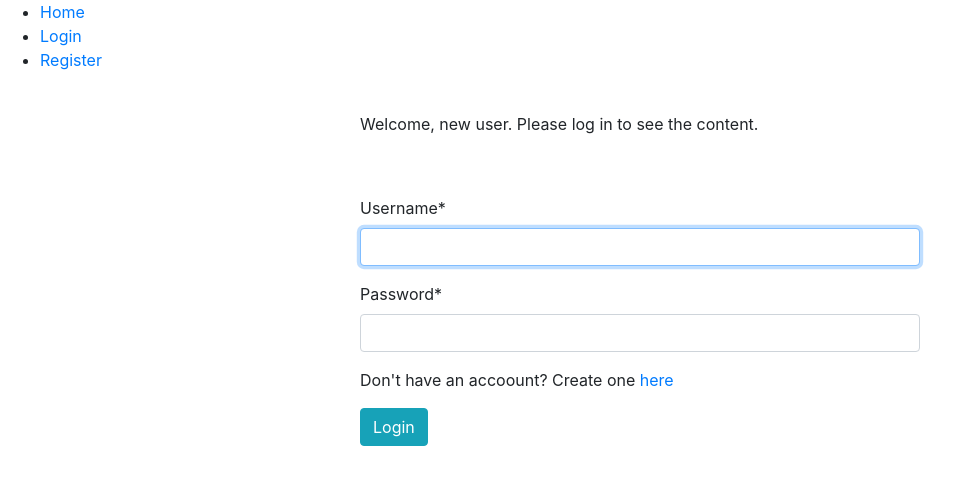
After one commit to SigisM/todoapp, a Django app: page /login/ in a window 1280 px wide. The commit adds this page. Shown: the top 485 px of the page, without its empty margins (0-964 px from the left). Run offline with Django 3.2, Linux system fonts and the light colour scheme; some libraries are stand-ins or nearby versions.

```diff
--- a/todo_app/todo_app/settings.py
+++ b/todo_app/todo_app/settings.py
@@ -39,6 +39,7 @@ INSTALLED_APPS = [
     'django.contrib.staticfiles',
     'todo_items',
     'shopping_items',
+    'crispy_forms',
 ]
 
 MIDDLEWARE = [
@@ -52,6 +53,11 @@ MIDDLEWARE = [
 ]
 
 ROOT_URLCONF = 'todo_app.urls'
+
+LOGIN_REDIRECT_URL = '/'
+LOGOUT_REDIRECT_URL = "/"
+
+CRISPY_TEMPLATE_PACK="bootstrap4"
 
 TEMPLATES = [
     {
--- a/todo_app/todo_app/urls.py
+++ b/todo_app/todo_app/urls.py
@@ -15,8 +15,12 @@ Including another URLconf
 """
 from django.contrib import admin
 from django.urls import path, include
+from django.contrib.auth import views as auth_views
 
 urlpatterns = [
     path('admin/', admin.site.urls),
+    path('accounts/', include('django.contrib.auth.urls')),
+    path('login/', auth_views.LoginView.as_view(template_name='registration/login.html'), name='login'),
+    path('logout/', auth_views.LogoutView.as_view(template_name='registration/logout.html'), name='logout'),
     path('', include('todo_items.urls'))
 ]
--- /dev/null
+++ b/todo_app/todo_items/templates/base.html
@@ -0,0 +1,105 @@
+{% load static %}
+
+<!DOCTYPE html>
+<html lang="en">
+<head>
+    <link rel="stylesheet" href="https://stackpath.bootstrapcdn.com/bootstrap/4.5.0/css/bootstrap.min.css"
+    integrity="sha384-9aIt2nRpC12Uk9gS9baDl411NQApFmC26EwAOH8WgZl5MYYxFfc+NcPb1dKGj7Sk" crossorigin="anonymous">
+    <meta charset="UTF-8">
+    <title>{% block title %}To Do & Shop smart{% endblock %}</title>
+    <script src="https://kit.fontawesome.com/acabd4fa32.js" crossorigin="anonymous"></script>
+    <style>
+
+        .todo_list{
+            width: 600px;
+            margin: 20px auto;
+            padding: 20px;
+            border-radius: 3px;
+        }
+
+        .register_list{
+            width: 600px;
+            margin: 20px auto;
+            padding: 20px;
+            border-spacing: 5px;
+        }
+
+        .todo_rows {
+            background-color: lightsteelblue;
+            margin: 10px auto;
+            height: 30px;
+            width: 600px;
+        }
+
+        .time {
+            text-decoration: none;
+            margin-right: 10px;
+            vertical-align: middle;
+            float: right;
+        }
+        .far {
+            color: black;
+            float: right;
+            padding-right: 10px;
+            vertical-align: middle;
+            line-height: 30px;
+        }
+
+        .checked {
+            color: red;
+            text-decoration: line-through;
+            margin-left: 10px;
+            vertical-align: middle;
+        }
+
+        .unchecked {
+            color: blue;
+            text-decoration: none;
+            margin-left: 10px;
+            vertical-align: middle;
+        }
+
+    </style>
+</head>
+<body>
+
+    <div id="sidebar">
+        {% block sidebar %}
+        {% if user.is_authenticated %}
+        <ul>
+            <li><a href="/">Home</a></li>
+            <li><a href="/login">Login</a></li>
+            <li><a href="/logout">Logout</a></li>
+            <li><a href="/register">Register</a></li>
+
+        </ul>
+        {% elif user.is_anonymous %}
+        <ul>
+            <li><a href="/">Home</a></li>
+            <li><a href="/login">Login</a></li>
+            <li><a href="/register">Register</a></li>
+
+        </ul>
+        {% endif %}
+        {% endblock %}
+    </div>
+
+    {% if user.is_authenticated %}
+    <p class="register_list">Welcome, {{ user.username }}. Thanks for logging in.</p>
+    {% else %}
+    <p class="register_list">Welcome, new user. Please log in to see the content.</p>
+    {% endif %}
+
+    {% if user.is_anonymous %}
+    {% block login %}
+    {% endblock %}
+    {% endif %}
+
+    {% if user.is_authenticated %}
+    {% block content %}
+    {% endblock %}
+    {% endif %}
+
+
+
+</body>
--- /dev/null
+++ b/todo_app/todo_items/templates/registration/login.html
@@ -0,0 +1,18 @@
+{% extends 'base.html' %}
+
+{% block title %}
+Login Here
+{% endblock %}
+
+{% load crispy_forms_tags %}
+
+{% block login %}
+<div class="register_list">
+    <form method="post" class="from-group">
+	{% csrf_token %}
+	{{form|crispy}}
+	<p>Don't have an accoount? Create one <a href="/register">here</a></p>
+	<button type="submit" class="btn btn-info">Login</button>
+    </form>
+</div>
+{% endblock %}
--- a/todo_app/todo_items/urls.py
+++ b/todo_app/todo_items/urls.py
@@ -1,8 +1,10 @@
 from django.urls import path
 from . import views
+# from .views import PostListView
 
 urlpatterns = [
     path('', views.index, name='list_page'),
+    path('register/', views.register, name='register_page'),
     path('update_todo/<str:pk>/', views.updateTodo, name='update_todo'),
     path('delete_todo/<str:pk>/', views.deleteTodo, name='delete_todo'),
 ]
```
Also changed, not shown: todo_app/todo_items/forms.py (+14 -1 lines), todo_app/todo_items/models.py (+20 -0 lines), todo_app/todo_items/templates/registration/logout.html (added, +9 -0 lines), todo_app/todo_items/templates/registration/register.html (added, +15 -0 lines), todo_app/todo_items/templates/todo_items.html (+5 -57 lines), todo_app/todo_items/views.py (+49 -5 lines), todo_app/todo_items/migrations/0005_user.py (added), todo_app/todo_items/migrations/0006_auto_20200809_1101.py (added), todo_app/todo_items/migrations/0007_auto_20200809_1343.py (added), todo_app/todo_items/migrations/0008_auto_20200809_1401.py (added), 2 other files.
